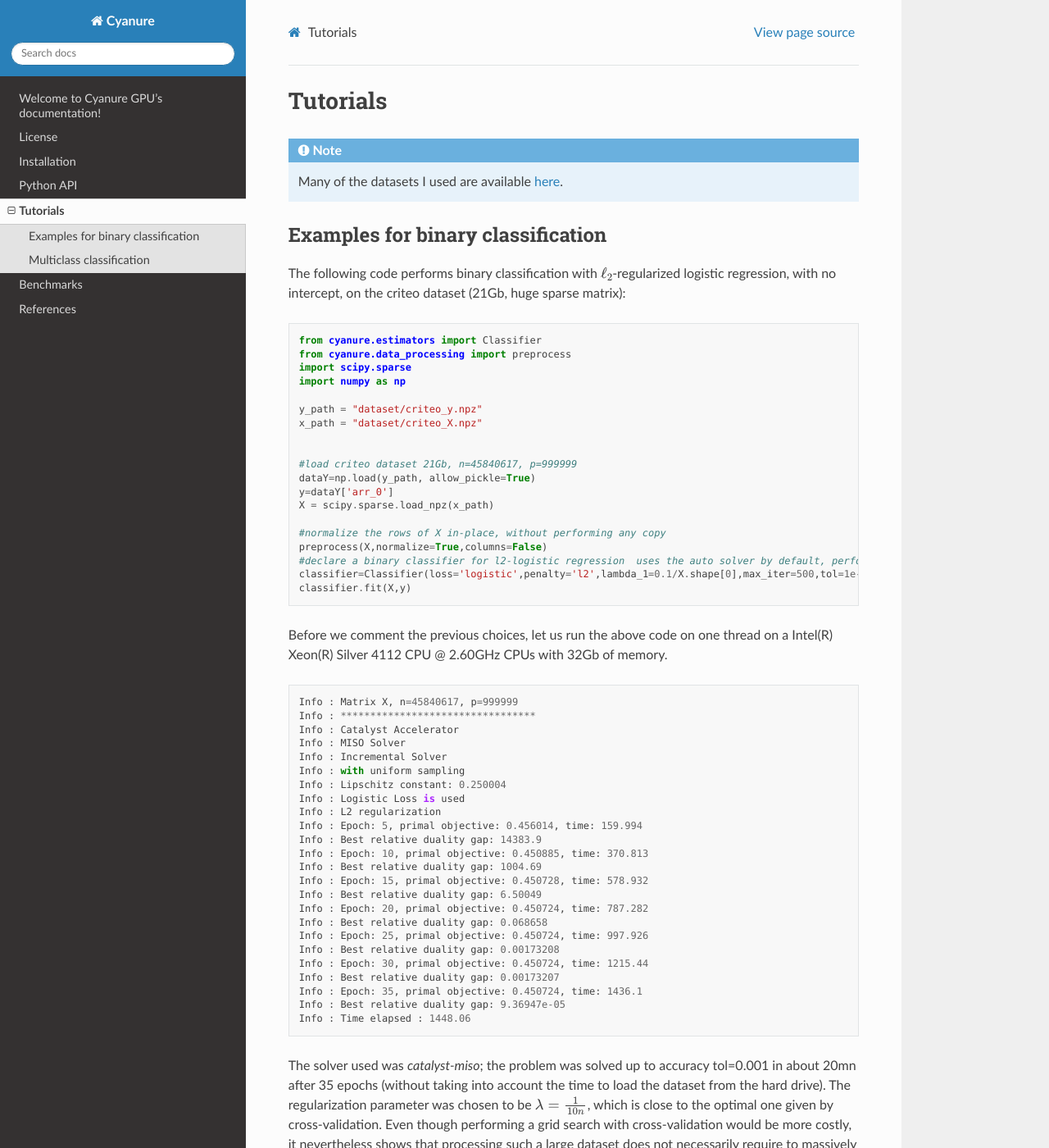
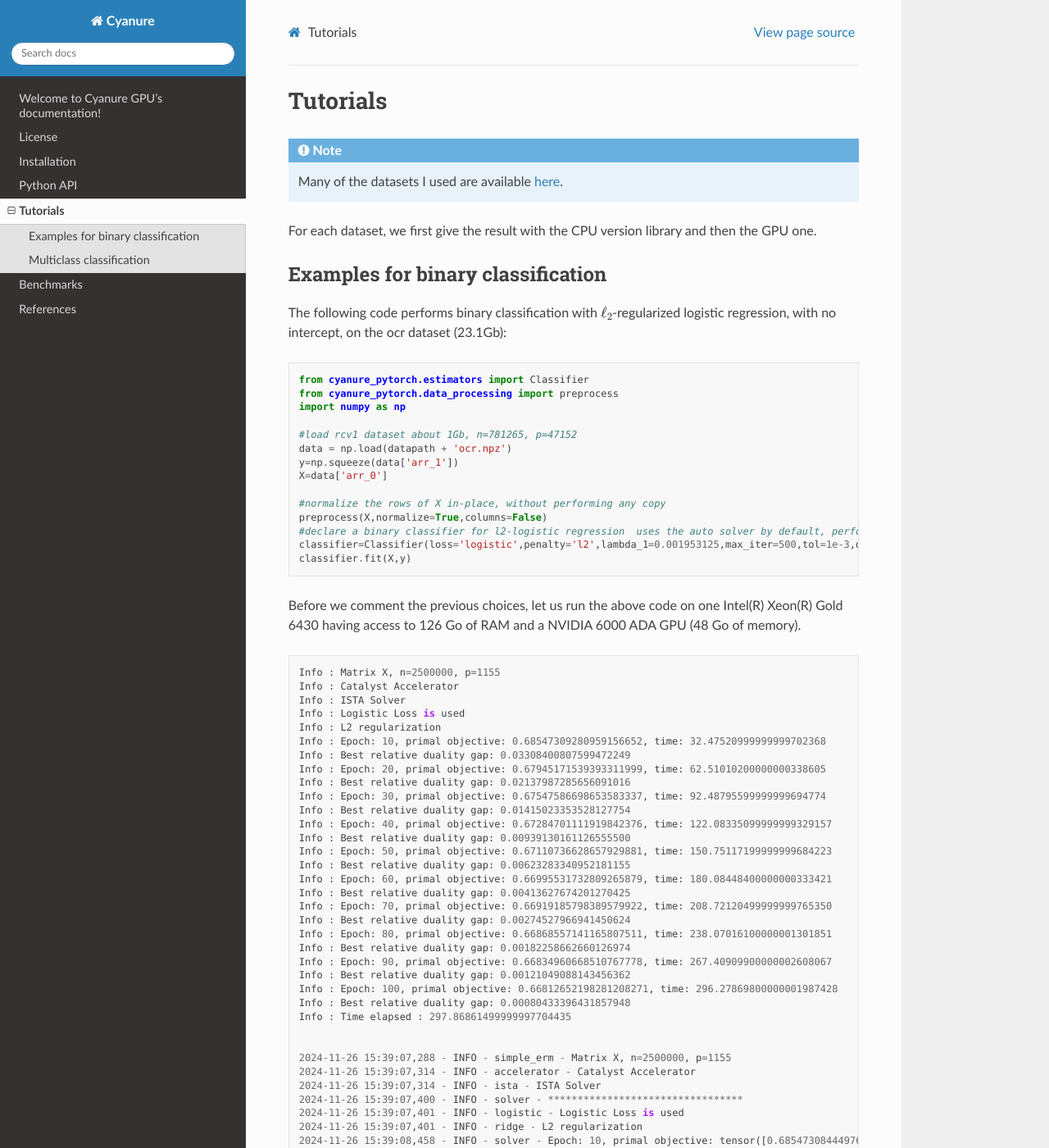
Before and after one commit to inria-thoth/cyanure_gpu, a Sphinx documentation site: the page built from docs/sphinx/source/tutorials.rst, in a window 1280 px wide and 1400 px high. Shown: the whole window at 82% size. Built offline with Sphinx 7.4.7 and the Read the Docs theme 3.1.0, drawn with Linux system fonts in a browser that asks for light colours; some of the changed text lies outside the part shown.

Commit message:
doc: update

```diff
--- a/docs/sphinx/source/tutorials.rst
+++ b/docs/sphinx/source/tutorials.rst
@@ -3,70 +3,95 @@ Tutorials
 
 .. note:: Many of the datasets I used are available `here <http://pascal.inrialpes.fr/data2/mairal/data/>`_.
 
+For each dataset, we first give the result with the CPU version library and then the GPU one.
+
 Examples for binary classification
 ----------------------------------
-The following code performs binary classification with :math:`\ell_2`-regularized logistic regression, with no intercept, on the criteo dataset (21Gb, huge sparse matrix)::
+The following code performs binary classification with :math:`\ell_2`-regularized logistic regression, with no intercept, on the ocr dataset (23.1Gb)::
 
-    from cyanure.estimators import Classifier
-    from cyanure.data_processing import preprocess
-    import scipy.sparse
+    from cyanure_pytorch.estimators import Classifier
+    from cyanure_pytorch.data_processing import preprocess
     import numpy as np
 
-    y_path = "dataset/criteo_y.npz"
-    x_path = "dataset/criteo_X.npz"
-
-
-    #load criteo dataset 21Gb, n=45840617, p=999999
-    dataY=np.load(y_path, allow_pickle=True)
-    y=dataY['arr_0']
-    X = scipy.sparse.load_npz(x_path)
+    #load rcv1 dataset about 1Gb, n=781265, p=47152
+    data = np.load(datapath + 'ocr.npz')
+    y=np.squeeze(data['arr_1'])
+    X=data['arr_0']
 
     #normalize the rows of X in-place, without performing any copy
     preprocess(X,normalize=True,columns=False)
     #declare a binary classifier for l2-logistic regression  uses the auto solver by default, performs at most 500 epochs
-    classifier=Classifier(loss='logistic',penalty='l2',lambda_1=0.1/X.shape[0],max_iter=500,tol=1e-3,duality_gap_interval=5, verbose=True, fit_intercept=False)
+    classifier=Classifier(loss='logistic',penalty='l2',lambda_1=0.001953125,max_iter=500,tol=1e-3,duality_gap_interval=10, verbose=True, fit_intercept=False)
     classifier.fit(X,y)
 
 Before we comment the previous choices, let us
-run the above code on one thread on a Intel(R) Xeon(R) Silver 4112 CPU @ 2.60GHz CPUs with 32Gb of memory. ::
+run the above code on one Intel(R) Xeon(R) Gold 6430 having access to 126 Go of RAM and a NVIDIA 6000 ADA GPU (48 Go of memory).  ::
 
-    Info : Matrix X, n=45840617, p=999999
-    Info : *********************************
+    Info : Matrix X, n=2500000, p=1155
     Info : Catalyst Accelerator
-    Info : MISO Solver
-    Info : Incremental Solver
-    Info : with uniform sampling
-    Info : Lipschitz constant: 0.250004
+    Info : ISTA Solver
     Info : Logistic Loss is used
     Info : L2 regularization
-    Info : Epoch: 5, primal objective: 0.456014, time: 159.994
-    Info : Best relative duality gap: 14383.9
-    Info : Epoch: 10, primal objective: 0.450885, time: 370.813
-    Info : Best relative duality gap: 1004.69
-    Info : Epoch: 15, primal objective: 0.450728, time: 578.932
-    Info : Best relative duality gap: 6.50049
-    Info : Epoch: 20, primal objective: 0.450724, time: 787.282
-    Info : Best relative duality gap: 0.068658
-    Info : Epoch: 25, primal objective: 0.450724, time: 997.926
-    Info : Best relative duality gap: 0.00173208
-    Info : Epoch: 30, primal objective: 0.450724, time: 1215.44
-    Info : Best relative duality gap: 0.00173207
-    Info : Epoch: 35, primal objective: 0.450724, time: 1436.1
-    Info : Best relative duality gap: 9.36947e-05
-    Info : Time elapsed : 1448.06
+    Info : Epoch: 10, primal objective: 0.68547309280959156652, time: 32.47520999999999702368
+    Info : Best relative duality gap: 0.03308400807599472249
+    Info : Epoch: 20, primal objective: 0.67945171539393311999, time: 62.51010200000000338605
+    Info : Best relative duality gap: 0.02137987285656091016
+    Info : Epoch: 30, primal objective: 0.67547586698653583337, time: 92.48795599999999694774
+    Info : Best relative duality gap: 0.01415023353528127754
+    Info : Epoch: 40, primal objective: 0.67284701111919842376, time: 122.08335099999999329157
+    Info : Best relative duality gap: 0.00939130161126555500
+    Info : Epoch: 50, primal objective: 0.67110736628657929881, time: 150.75117199999999684223
+    Info : Best relative duality gap: 0.00623283340952181155
+    Info : Epoch: 60, primal objective: 0.66995531732809265879, time: 180.08448400000000333421
+    Info : Best relative duality gap: 0.00413627674201270425
+    Info : Epoch: 70, primal objective: 0.66919185798389579922, time: 208.72120499999999765350
+    Info : Best relative duality gap: 0.00274527966941450624
+    Info : Epoch: 80, primal objective: 0.66868557141165807511, time: 238.07016100000001301851
+    Info : Best relative duality gap: 0.00182258662660126974
+    Info : Epoch: 90, primal objective: 0.66834960668510767778, time: 267.40909900000002608067
+    Info : Best relative duality gap: 0.00121049088143456362
+    Info : Epoch: 100, primal objective: 0.66812652198281208271, time: 296.27869800000001987428
+    Info : Best relative duality gap: 0.00080433396431857948
+    Info : Time elapsed : 297.86861499999997704435
 
-The solver used was *catalyst-miso*; the problem was solved up to
-accuracy tol=0.001 in about 20mn after 35 epochs (without taking into account
+
+    2024-11-26 15:39:07,288 - INFO - simple_erm - Matrix X, n=2500000, p=1155
+    2024-11-26 15:39:07,314 - INFO - accelerator - Catalyst Accelerator
+    2024-11-26 15:39:07,314 - INFO - ista - ISTA Solver
+    2024-11-26 15:39:07,400 - INFO - solver - *********************************
+    2024-11-26 15:39:07,401 - INFO - logistic - Logistic Loss is used
+    2024-11-26 15:39:07,401 - INFO - ridge - L2 regularization
+    2024-11-26 15:39:08,458 - INFO - solver - Epoch: 10, primal objective: tensor([0.68547308444976806641], device='cuda:0'), time: 0.92639
+    2024-11-26 15:39:08,491 - INFO - solver - Best relative duality gap: tensor([0.03308409452438354492], device='cuda:0')
+    2024-11-26 15:39:09,142 - INFO - solver - Epoch: 20, primal objective: tensor([0.67945176362991333008], device='cuda:0'), time: 1.81144
+    2024-11-26 15:39:09,174 - INFO - solver - Best relative duality gap: tensor([0.02137989178299903870], device='cuda:0')
+    2024-11-26 15:39:09,826 - INFO - solver - Epoch: 30, primal objective: tensor([0.67547589540481567383], device='cuda:0'), time: 2.49520
+    2024-11-26 15:39:09,858 - INFO - solver - Best relative duality gap: tensor([0.01415032148361206055], device='cuda:0')
+    2024-11-26 15:39:10,695 - INFO - solver - Epoch: 40, primal objective: tensor([0.67284703254699707031], device='cuda:0'), time: 3.36445
+    2024-11-26 15:39:10,727 - INFO - solver - Best relative duality gap: tensor([0.00939132738858461380], device='cuda:0')
+    2024-11-26 15:39:11,378 - INFO - solver - Epoch: 50, primal objective: tensor([0.67110735177993774414], device='cuda:0'), time: 4.04747
+    2024-11-26 15:39:11,411 - INFO - solver - Best relative duality gap: tensor([0.00623279577121138573], device='cuda:0')
+    2024-11-26 15:39:12,062 - INFO - solver - Epoch: 60, primal objective: tensor([0.66995537281036376953], device='cuda:0'), time: 4.73148
+    2024-11-26 15:39:12,096 - INFO - solver - Best relative duality gap: tensor([0.00413630390539765358], device='cuda:0')
+    2024-11-26 15:39:12,747 - INFO - solver - Epoch: 70, primal objective: tensor([0.66919183731079101562], device='cuda:0'), time: 5.41596
+    2024-11-26 15:39:12,779 - INFO - solver - Best relative duality gap: tensor([0.00274521391838788986], device='cuda:0')
+    2024-11-26 15:39:13,563 - INFO - solver - Epoch: 80, primal objective: tensor([0.66868561506271362305], device='cuda:0'), time: 6.23248
+    2024-11-26 15:39:13,595 - INFO - solver - Best relative duality gap: tensor([0.00182258465792983770], device='cuda:0')
+    2024-11-26 15:39:14,247 - INFO - solver - Epoch: 90, primal objective: tensor([0.66834962368011474609], device='cuda:0'), time: 6.91590
+    2024-11-26 15:39:14,279 - INFO - solver - Best relative duality gap: tensor([0.00121046497952193022], device='cuda:0')
+    2024-11-26 15:39:14,930 - INFO - solver - Epoch: 100, primal objective: tensor([0.66812652349472045898], device='cuda:0'), time: 7.59990
+    2024-11-26 15:39:14,963 - INFO - solver - Best relative duality gap: tensor([0.00080433191033080220], device='cuda:0')
+    2024-11-26 15:39:14,963 - INFO - solver - This is the elapsed time: 7.599904775619507
+
+
+The solver used was *catalyst-ista*; the problem was solved up to
+accuracy tol=0.001 in about 8.5 sec after 100 epochs (without taking into account
 the time to load the dataset from the hard drive). The regularization
-parameter was chosen to be :math:`\lambda=\frac{1}{10n}`, which is close to the
-optimal one given by cross-validation.  Even though performing a grid search with
-cross-validation would be more costly, it nevertheless shows that processing such
-a large dataset does not necessarily require to massively invest in Amazon EC2 credits,
-GPUs, or distributed computing architectures.
+parameter is the one given by cross-validation. We can see that the GPU version is about 40 times faster.
 
-In the next example, we use the squared hinge loss with
-:math:`\ell_1`-regularization, choosing the regularization parameter such that the
-obtained solution has about 10\% non-zero coefficients. It runs on 16 threads.
+In the next example, we use the logistic loss with
+:math:`\ell_1`-regularization, the regularization parameter is such that the
+obtained solution has 0.1\% non-zero coefficients.
 We also fit an intercept.::
 
     from cyanure_pytorch.estimators import Classifier
@@ -112,8 +137,8 @@ which yields::
 Multiclass classification
 -------------------------
 Let us now do something a bit more involved and perform multinomial logistic regression on the
-*ckn_mnist* dataset (10 classes, n=60000, p=2304, dense matrix), with multi-task group lasso regularization,
-using 2 Intel(R) Xeon(R) Silver 4112 CPU @ 2.60GHz CPUs with 32Gb of memory., and choosing a regularization parameter that yields a solution with 5\% non zero coefficients.::
+*ckn_mnist* dataset (10 classes, n=60000, p=2304, dense matrix), with lasso regularization,
+still using an Intel(R) Xeon(R) Gold 6430 having access to 126 Go of RAM and a NVIDIA 6000 ADA GPU, and choosing a regularization parameter that yields a solution with 5\% non zero coefficients.::
 
     from cyanure_pytorch.estimators import Classifier
     from cyanure_pytorch.data_processing import preprocess
@@ -197,7 +222,8 @@ which produces::
 
 
 Learning the multiclass classifier took about 5mn and 26s. To conclude, we provide a last more classical example
-of learning l2-logistic regression classifiers on the same dataset, in a one-vs-all fashion.::
+of learning l2-logistic regression classifiers on the same dataset, in a one-vs-all fashion.
+We notice that the CPU version greatly benifits from the number of cores which allows to parralelize all the solvers. ::
 
     from cyanure_pytorch.estimators import Classifier
     from cyanure_pytorch.data_processing import preprocess
```
Also changed, not shown: docs/sphinx/source/benchmarks.rst (+4 -4 lines).
